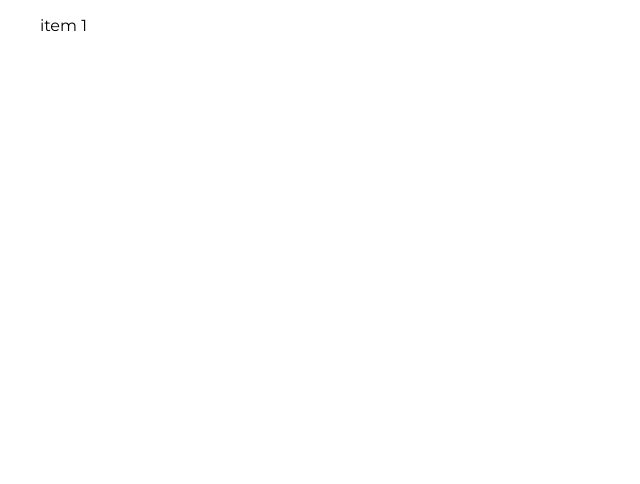
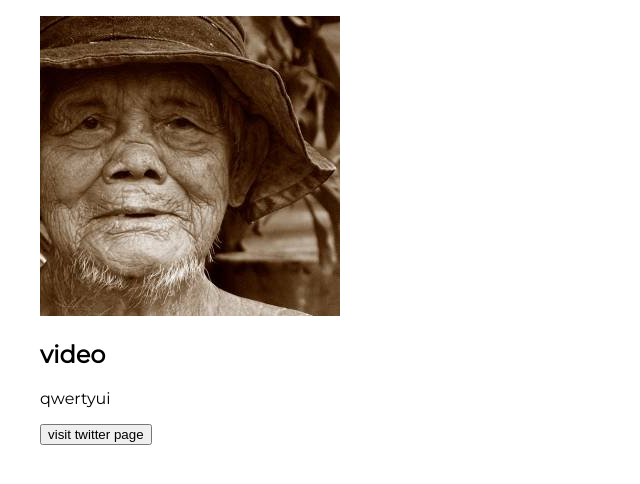
Before and after one commit to lukaszbasaj/react-userBrowser, a React (Create React App) app: page / in a window 1280 px wide. Shown: the top 484 px of the page, without its empty margins (0-640 px from the left). Built offline with nearby package versions, Linux system fonts and the light colour scheme; the HTML template or start-up script is replaced by a standard one.

Commit message:
add styles to listItem

```diff
--- a/src/components/ListWrapper/ListItem/ListItem.css
+++ b/src/components/ListWrapper/ListItem/ListItem.css
@@ -1,4 +1,4 @@
-.listItemWrapper {
+.listItem__wrapper {
     list-style: none;
     padding: 0;
     margin: 0;
--- a/src/components/ListWrapper/ListItem/ListItem.js
+++ b/src/components/ListWrapper/ListItem/ListItem.js
@@ -1,10 +1,17 @@
 import React from 'react';
 import './ListItem.css';
+import personOneImage from '../../../assets/images/person_one.jpeg'
+
 
 
 const ListItem = () => (
-    <li className="listItemWrapper">
-        item 1
+    <li className="listItem__wrapper">
+        <img src={personOneImage} class="listItem__image" alt="First Person" />
+        <div>
+            <h2 className="listItem__name">video</h2>
+            <p className="listItem__description">qwertyui</p>
+            <button className="listItem__button">visit twitter page</button>
+        </div>
     </li>
 );
 
```
Also changed, not shown: src/assets/images/person_one.jpeg (added).
